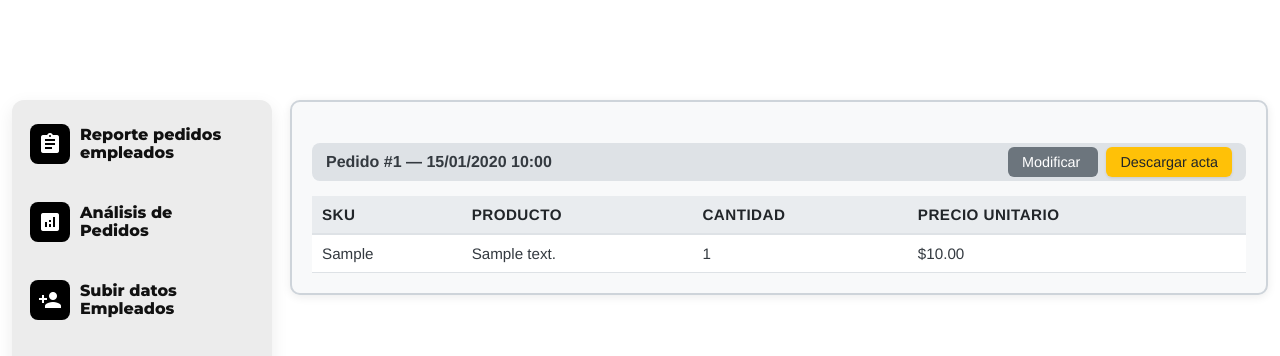
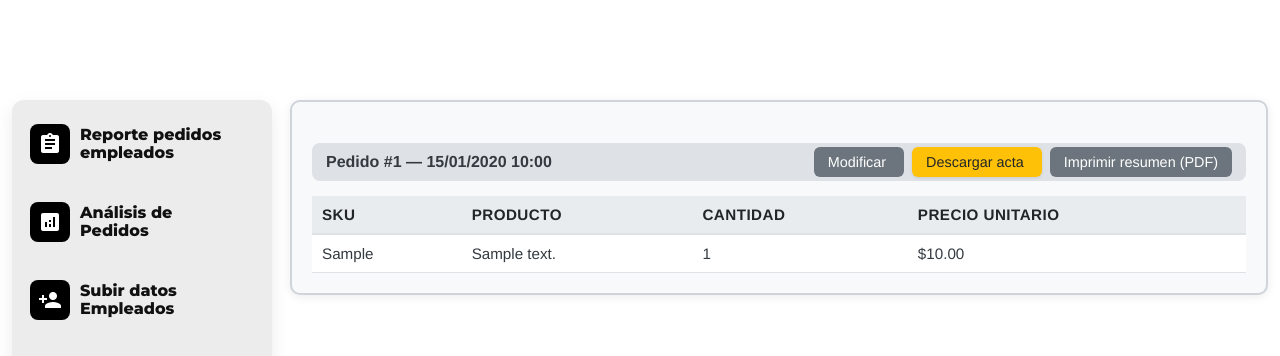
Before and after one commit to Marianavc02/Proyecto2, a Django app: page /administrador/empleados/1/reporte/ in a window 1280 px wide. Shown: the part 69-425 px from the top of the page. Run offline with Django 5.2, Linux system fonts and the light colour scheme; a user stored in the database is signed in; tables that the repository leaves empty hold one stand-in row (values such as "Sample post"); some libraries are stand-ins or nearby versions.

Commit message:
funcionalidad de resumen pedido en pdf

```diff
--- a/administrador/templates/administrador/reporte_pedidos_empleado.html
+++ b/administrador/templates/administrador/reporte_pedidos_empleado.html
@@ -22,6 +22,13 @@
             style="background-color: #ffc107; color: #212529; padding: 7px 14px; border-radius: 6px; text-decoration: none; font-size: 0.9em; margin-left: 8px; font-weight: 500; box-shadow: 0 1px 3px rgba(0,0,0,0.1);"
             target="_blank">
             Descargar acta
+          </a>
+
+          <!-- Botón para imprimir/descargar el resumen del pedido (PDF) - pedido específico -->
+          <a href="{% url 'administrador:generar_resumen_pedido' data.pedido.id %}"
+            style="background-color: #6c757d; color: white; padding: 7px 14px; border-radius: 6px; text-decoration: none; font-size: 0.9em; margin-left: 8px; font-weight: 500;"
+            target="_blank">
+            Imprimir resumen (PDF)
           </a>
         </div>
       </h4>
--- a/administrador/urls.py
+++ b/administrador/urls.py
@@ -17,6 +17,11 @@ urlpatterns = [
         name="exportar_reporte_empleado_excel",
     ),
     path("empleados/<int:empleado_id>/reporte/", views.reporte_pedidos_empleado, name="reporte_pedidos_empleado"),
+    path(
+        "pedido/<int:pedido_id>/resumen/",
+        views.generar_resumen_pedido,
+        name="generar_resumen_pedido",
+    ),
     path("modificar-pedido/<int:pedido_id>/", views.modificar_pedido, name="modificar_pedido"),
     path("acta-entrega/<int:pedido_id>/", views.generar_acta_entrega, name="generar_acta_entrega"),
     path("politica/", views.editar_politica_compra, name="editar_politica_compra"),
--- a/administrador/views.py
+++ b/administrador/views.py
@@ -381,6 +381,94 @@ def generar_acta_entrega(request, pedido_id):
     return response
 
 
+@login_required
+@staff_required()
+def generar_resumen_pedido(request, pedido_id):
+    """Genera un resumen (PDF) para un pedido específico.
+
+    Incluye: Nombre del empleado, correo, número de pedido, fecha/hora,
+    y una tabla con: Código (SKU), Tipo de producto, Descripción, Cantidad, Precio unitario.
+    """
+
+    pedido = get_object_or_404(Pedido, id=pedido_id)
+    empleado = pedido.empleado
+    items = pedido.items.select_related("producto").all()
+
+    # Respuesta PDF
+    response = HttpResponse(content_type="application/pdf")
+    filename = f"resumen_pedido_{pedido.id}.pdf"
+    response["Content-Disposition"] = f'attachment; filename="{filename}"'
+
+    pdf = canvas.Canvas(response, pagesize=A4)
+    width, height = A4
+
+    margin_x = 50
+    y = height - 50
+
+    # Header
+    pdf.setFont("Helvetica-Bold", 16)
+    pdf.drawString(margin_x, y, f"Resumen de pedido - {empleado.preferred_name}")
+    y -= 24
+
+    pdf.setFont("Helvetica", 10)
+    pdf.drawString(margin_x, y, f"Pedido #: {pedido.id}")
+    pdf.drawString(margin_x + 180, y, f"Fecha: {pedido.fecha.strftime('%d/%m/%Y %H:%M')}")
+    y -= 14
+    pdf.drawString(margin_x, y, f"Correo: {empleado.sbd_email}")
+    y -= 24
+
+    # Table headers
+    pdf.setFont("Helvetica-Bold", 11)
+    pdf.drawString(margin_x, y, "Código del producto")
+    pdf.drawString(margin_x + 130, y, "Tipo de producto")
+    pdf.drawString(margin_x + 300, y, "Descripción")
+    pdf.drawString(margin_x + 520, y, "Cantidad")
+    pdf.drawString(margin_x + 580, y, "Precio")
+    y -= 12
+    pdf.line(margin_x, y, width - margin_x, y)
+    y -= 14
+
+    pdf.setFont("Helvetica", 10)
+    total = 0
+    for item in items:
+        if y < 80:
+            pdf.showPage()
+            y = height - 50
+            pdf.setFont("Helvetica", 10)
+
+        sku = item.producto.sku
+        tipo = item.producto.categoria or item.producto.sbu or ""
+        desc = (item.producto.descripcion or "").replace("\n", " ")
+        cantidad = str(item.cantidad)
+        precio = f"${float(item.producto.precio_sin_iva):,.2f}" if item.producto.precio_sin_iva else ""
+
+        pdf.drawString(margin_x, y, sku)
+        pdf.drawString(margin_x + 130, y, str(tipo)[:28])
+        pdf.drawString(margin_x + 300, y, desc[:40])
+        pdf.drawRightString(margin_x + 560, y, cantidad)
+        pdf.drawRightString(margin_x + 640, y, precio)
+
+        if item.producto.precio_sin_iva:
+            total += float(item.producto.precio_sin_iva) * item.cantidad
+
+        y -= 16
+
+    # Total
+    y -= 10
+    pdf.line(margin_x, y, width - margin_x, y)
+    y -= 18
+    pdf.setFont("Helvetica-Bold", 11)
+    pdf.drawRightString(width - margin_x, y, f"Valor total: ${total:,.2f}")
+
+    pdf.showPage()
+    pdf.save()
+
+    return response
+
+
+
+
+
 def staff_required():
     return user_passes_test(lambda u: u.is_staff)
 
```
